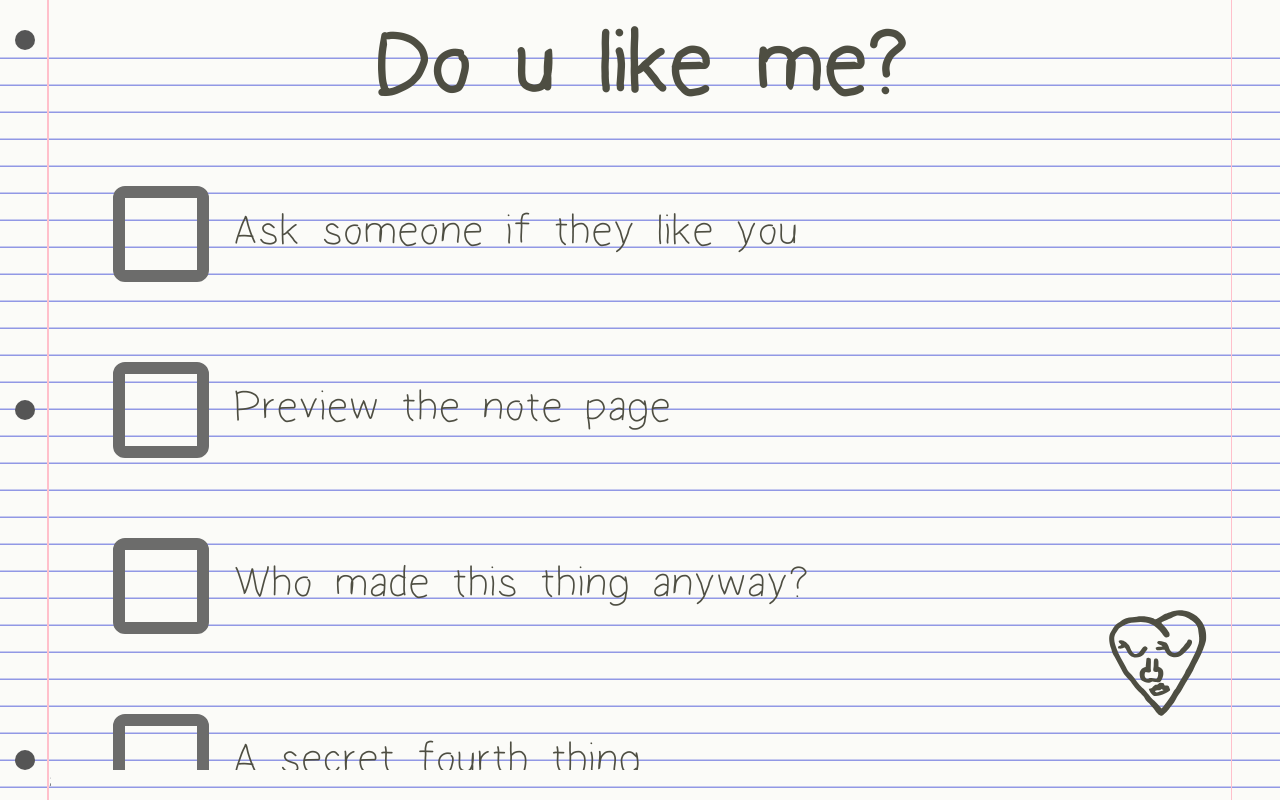
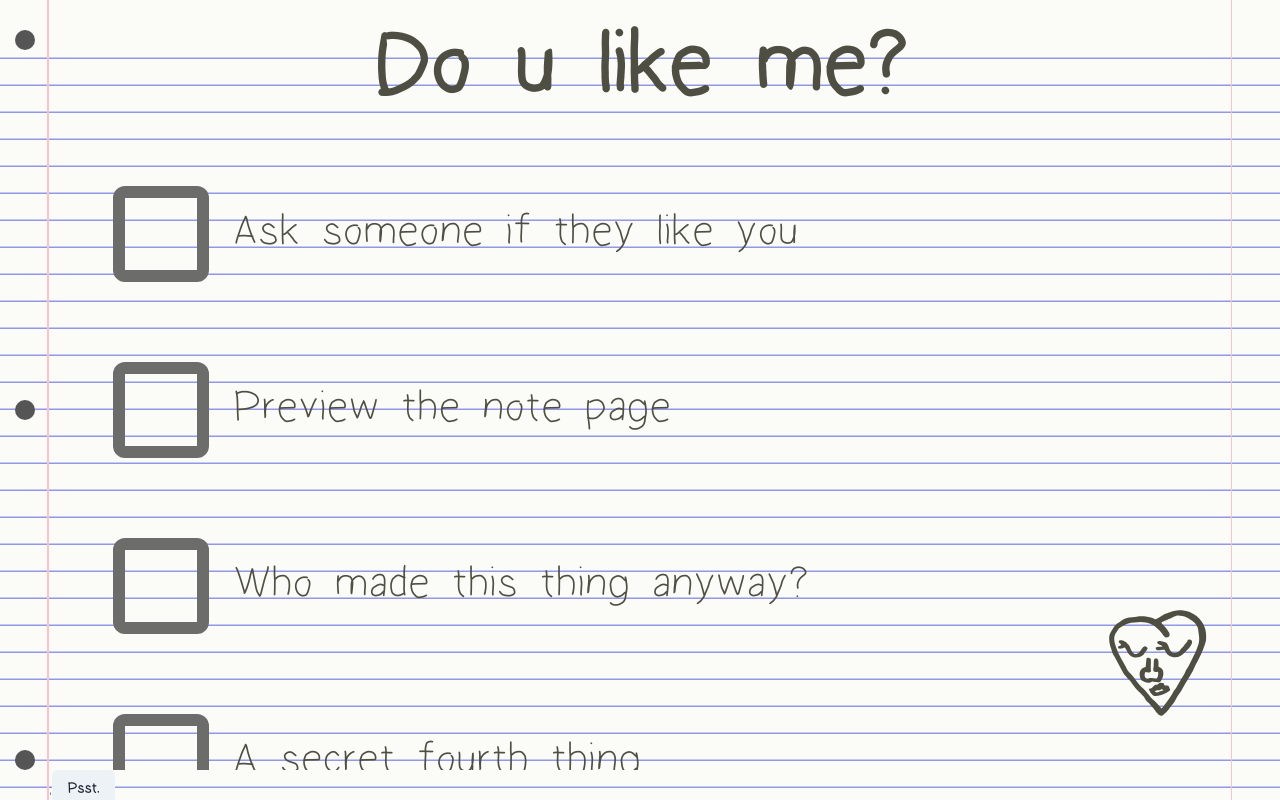
Before and after one commit to KaylaMM/do-you-like-me-2, a Next.js app: page / in a window 1280 px wide. Built offline with nearby package versions, Linux system fonts and the light colour scheme.

Commit message:
HeartDoodleDialogue component created

```diff
--- a/src/components/HeartDoodle/index.tsx
+++ b/src/components/HeartDoodle/index.tsx
@@ -4,6 +4,7 @@ import { Answers } from '@types';
 import Image from 'next/image';
 import heartDoodle from '@public/noun-heart-doodle-335497.svg';
 import styles from '@styles/HeartDoodle.module.scss';
+
 
 const HeartDoodle = () => {
 
--- /dev/null
+++ b/src/components/HeartDoodleDialogue/index.tsx
@@ -0,0 +1,30 @@
+import { useContext } from 'react';
+import { AppContext } from '@context';
+import { Button, useToast } from "@chakra-ui/react";
+
+const HeardDoodleDialogue = () => {
+    const toast = useToast();
+    const { selectedAnswer } = useContext(AppContext);
+
+
+    const handleClick = async () => {
+        if (!selectedAnswer)
+          return toast({
+            title: `(ﾉ◕ヮ◕)ﾉ*:･ﾟ✧ This is just a preview of what your note will look like!`,
+            duration: 2500,
+            isClosable: true,
+          });
+      };
+
+
+    return (
+        <>
+        <Button onClick={handleClick}>
+        Psst.
+        </Button>
+    </>
+    )
+
+}
+
+export default HeardDoodleDialogue;
--- a/src/components/NotebookPaper/index.tsx
+++ b/src/components/NotebookPaper/index.tsx
@@ -2,6 +2,7 @@ import Link from 'next/link';
 import { PropsWithChildren } from '@types';
 import HeartDoodle from '@components/HeartDoodle';
 import styles from '@styles/NotebookPaper.module.scss';
+import HeardDoodleDialogue from '@components/HeartDoodleDialogue';
 
 const NotebookPaper = ({ children }: PropsWithChildren) => {
   return (
@@ -18,6 +19,7 @@ const NotebookPaper = ({ children }: PropsWithChildren) => {
         </header>
       </Link>
       {children}
+      <HeardDoodleDialogue />
       <HeartDoodle />
     </div>
   );
```
